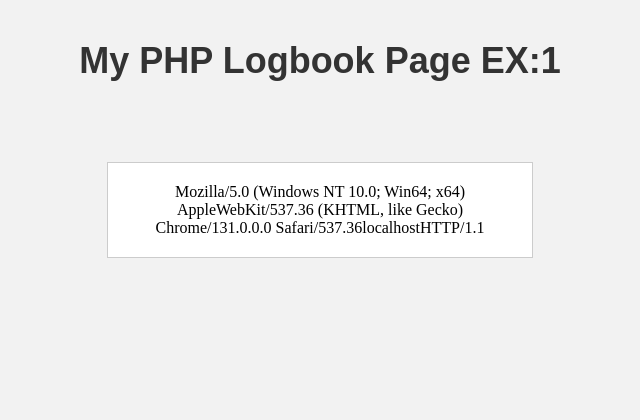
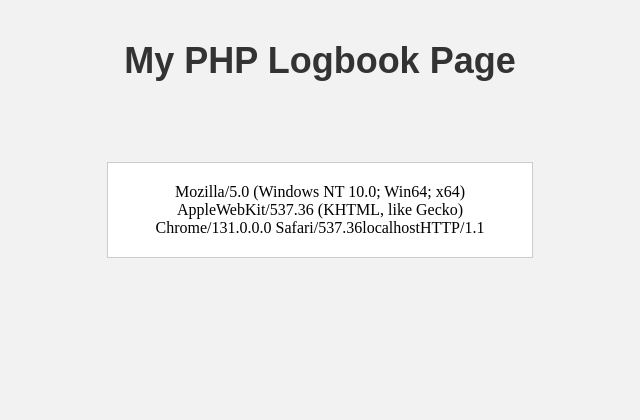
Before and after one commit to CO551-Open-Source-System/php-LogBook, a PHP site: page /wk1ex2.php in a window 1280 px wide. Shown: the top 420 px of the page, without its empty margins (320-960 px from the left). Run offline with PHP 8.4, Linux system fonts and the light colour scheme.

Commit message:
Update header.php

```diff
--- a/Week_1/header.php
+++ b/Week_1/header.php
@@ -11,7 +11,7 @@
     <body>
         <div class="page-container">
             <header>
-                <h1><h1>My PHP Logbook Page EX:1</h1></h1>
+                <h1><h1>My PHP Logbook Page</h1></h1>
             </header>
             <div class="content-wrap">
                 <div class="container">
```
